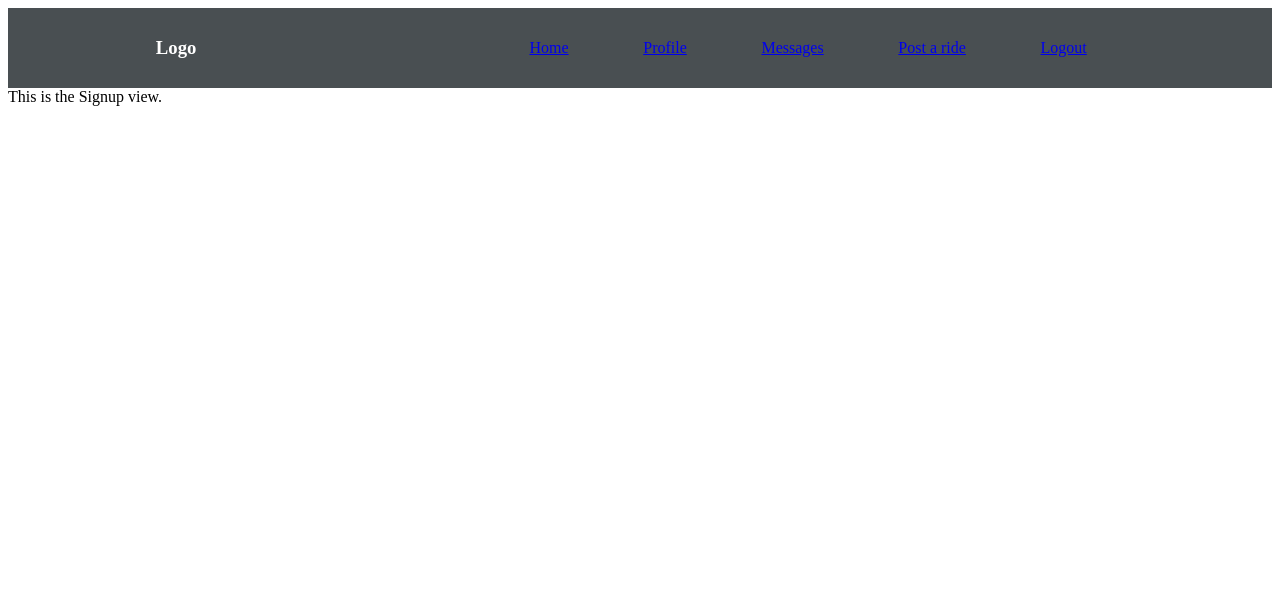
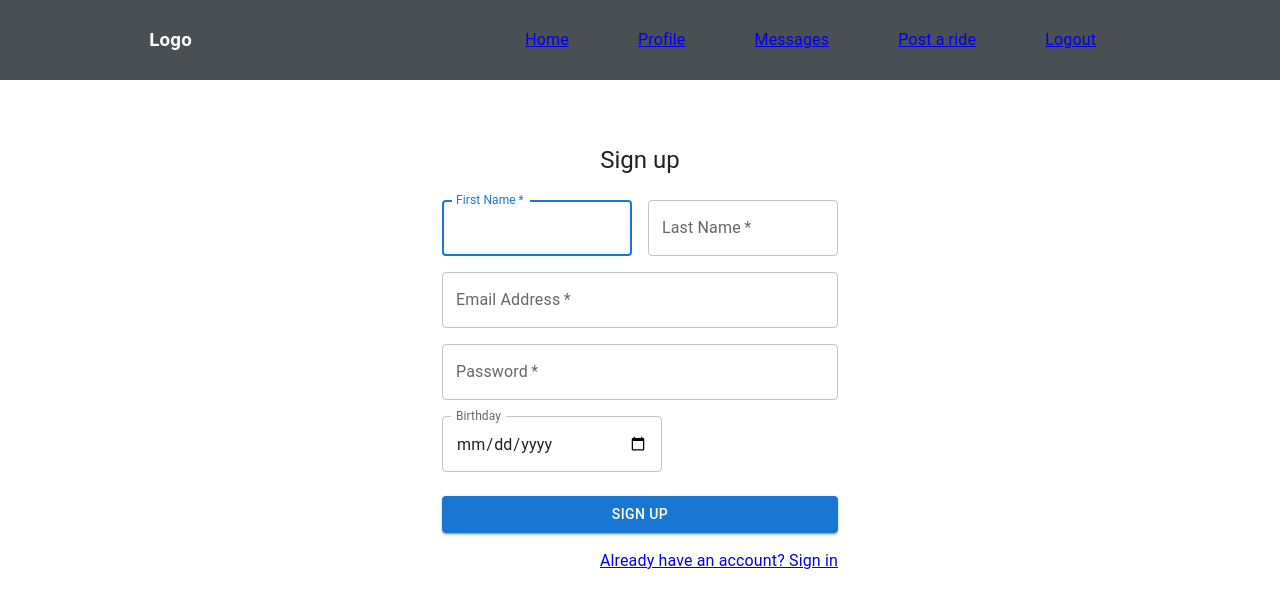
Before and after one commit to project-blue-ocean/hitch, a React app: page /signup in a window 1280 px wide. Shown: the top 608 px of the page. Built offline with nearby package versions, Linux system fonts and the light colour scheme.

Commit message:
Implemented sign up templete

```diff
--- a/client/src/components/SignUp.jsx
+++ b/client/src/components/SignUp.jsx
@@ -1,7 +1,111 @@
 import React from 'react';
+import Button from '@mui/material/Button';
+import CssBaseline from '@mui/material/CssBaseline';
+import TextField from '@mui/material/TextField';
+import { Link, useNavigate } from 'react-router-dom';
+import Grid from '@mui/material/Grid';
+import Box from '@mui/material/Box';
+import Typography from '@mui/material/Typography';
+import Container from '@mui/material/Container';
 
 function SignUp() {
-  return <div>This is the Signup view.</div>;
+  const navigate = useNavigate();
+  const handleSubmit = (event) => {
+    event.preventDefault();
+    navigate('/login'); // redirect where you would like
+  };
+  return (
+    <Container component="main" maxWidth="xs">
+      <CssBaseline />
+      <Box
+        sx={{
+          marginTop: 8,
+          display: 'flex',
+          flexDirection: 'column',
+          alignItems: 'center',
+        }}
+      >
+        <Typography component="h1" variant="h5">
+          Sign up
+        </Typography>
+        <Box component="form" noValidate onSubmit={handleSubmit} sx={{ mt: 3 }}>
+          <Grid container spacing={2}>
+            <Grid item xs={12} sm={6}>
+              <TextField
+                autoComplete="given-name"
+                name="firstName"
+                required
+                fullWidth
+                id="firstName"
+                label="First Name"
+                autoFocus
+              />
+            </Grid>
+            <Grid item xs={12} sm={6}>
+              <TextField
+                required
+                fullWidth
+                id="lastName"
+                label="Last Name"
+                name="lastName"
+                autoComplete="family-name"
+              />
+            </Grid>
+            <Grid item xs={12}>
+              <TextField
+                required
+                fullWidth
+                id="email"
+                label="Email Address"
+                name="email"
+                autoComplete="email"
+              />
+            </Grid>
+            <Grid item xs={12}>
+              <TextField
+                required
+                fullWidth
+                name="password"
+                label="Password"
+                type="password"
+                id="password"
+                autoComplete="new-password"
+              />
+            </Grid>
+            <Grid item xs={12}>
+              <TextField
+                id="date"
+                label="Birthday"
+                type="date"
+                sx={{ width: 220 }}
+                InputLabelProps={{
+                  shrink: true,
+                }}
+              />
+            </Grid>
+          </Grid>
+
+          <Button
+            type="submit"
+            fullWidth
+            variant="contained"
+            sx={{ mt: 3, mb: 2 }}
+          >
+            Sign Up
+          </Button>
+
+          <Grid container justifyContent="flex-end">
+            <Grid item>
+              <Link to="/login">
+                Already have an account? Sign in
+              </Link>
+            </Grid>
+          </Grid>
+        </Box>
+      </Box>
+
+    </Container>
+  );
 }
 
 export default SignUp;
```
Also changed, not shown: package.json (+11 -0 lines), 1 other file (tests, documents, lock files or other folders).
